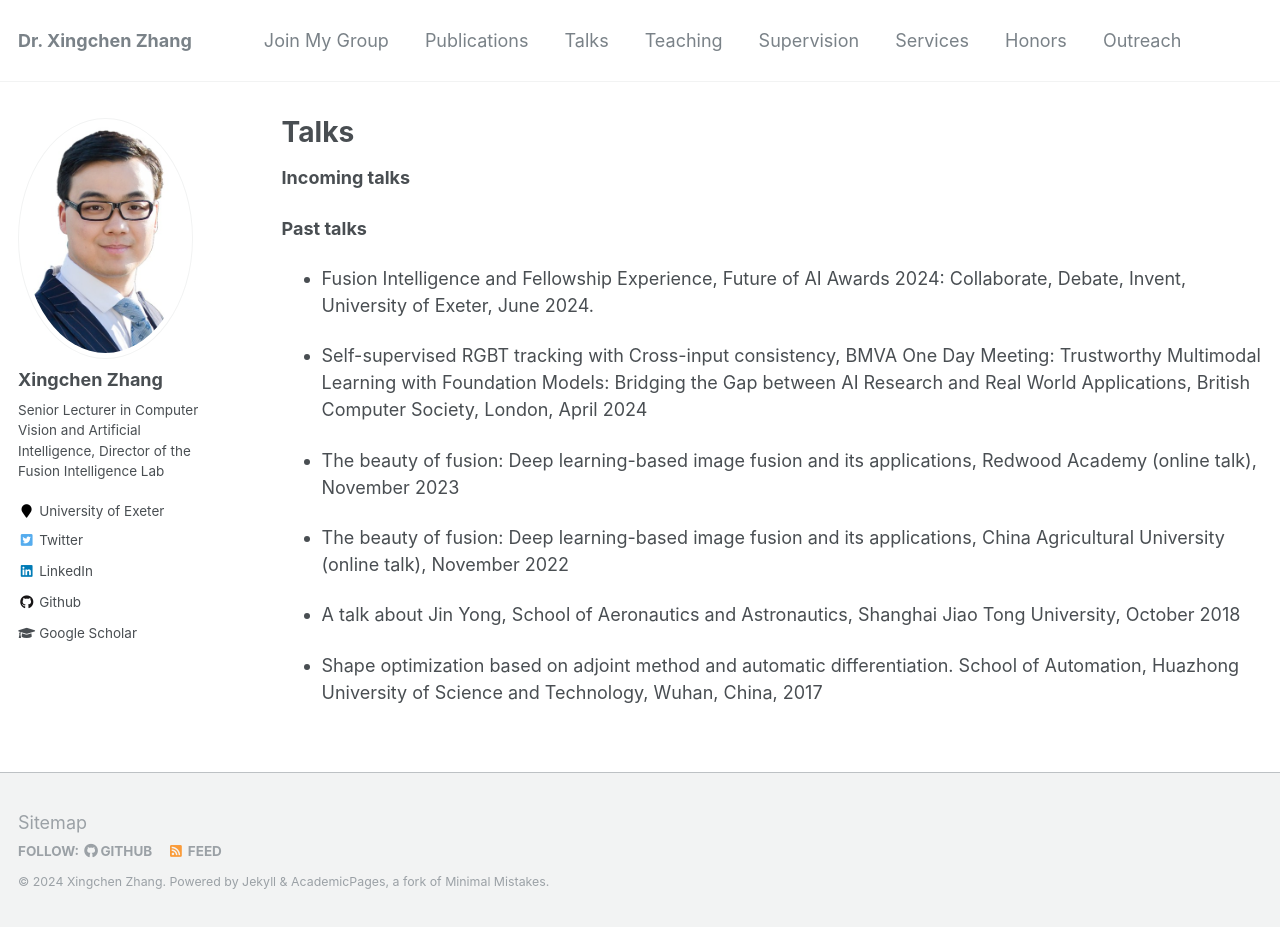
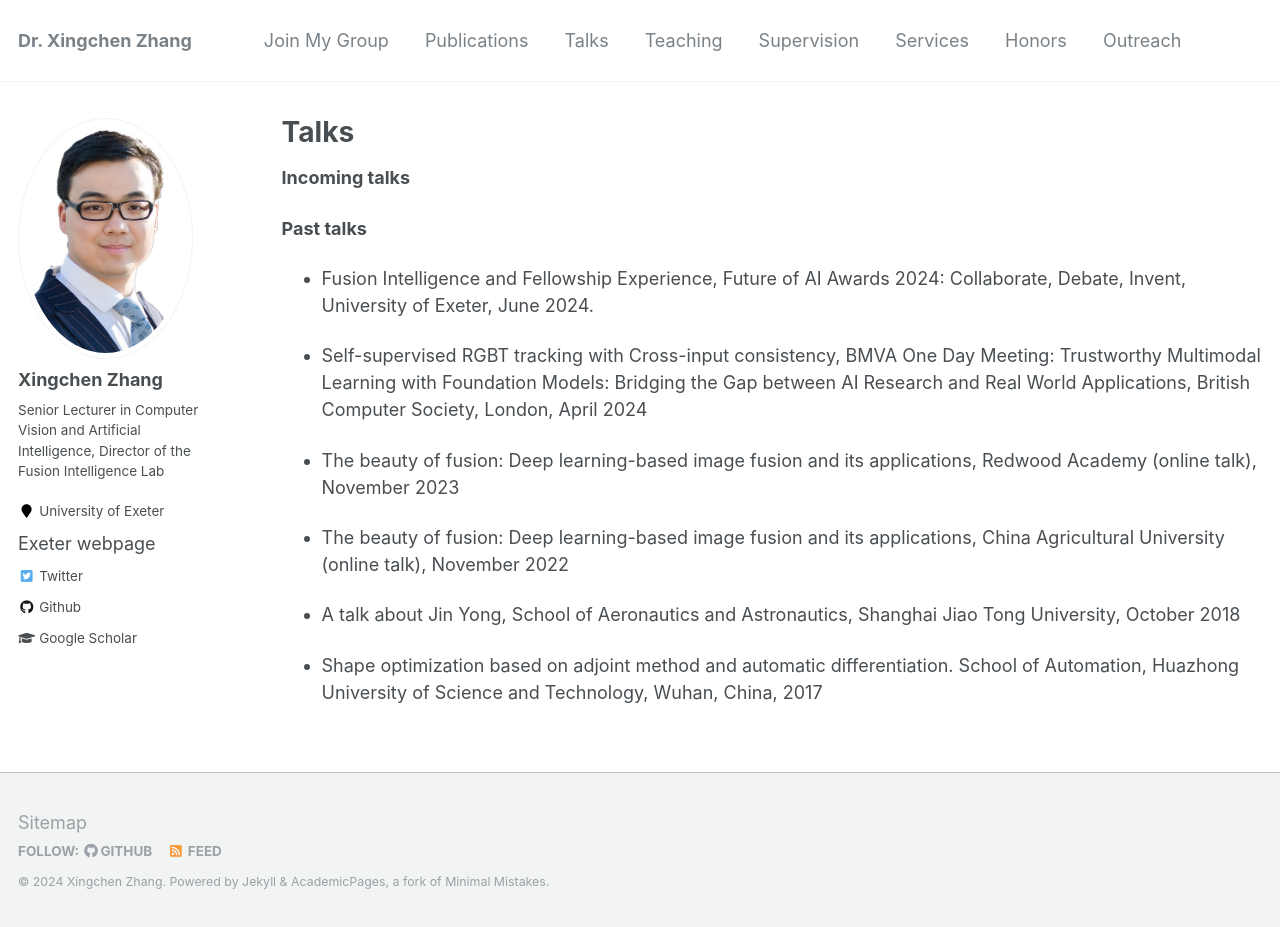
Before and after one commit to xingchenzhang/xingchenzhang.github.io, a Jekyll site: the page built from _pages/talks.md, in a window 1280 px wide and 927 px high. Built offline with Jekyll 4.4.1, drawn with Linux system fonts in a browser that asks for light colours.

Commit message:
add an Exeter webpage; remove the Linkedin link

```diff
--- a/_config.yml
+++ b/_config.yml
@@ -84,6 +84,7 @@ author:
   avatar           : "Xingchen Zhang.jpg"
   bio              : "Senior Lecturer in Computer Vision and Artificial Intelligence, Director of the Fusion Intelligence Lab"
   location         : "University of Exeter"
+  exeter_website: "https://computerscience.exeter.ac.uk/people/profile/index.php?web_id=xz569"
   employer         :
   pubmed           :
   googlescholar    : "https://scholar.google.com/citations?user=w-7b36cAAAAJ&hl=en"
@@ -102,7 +103,7 @@ author:
   instagram        :
   impactstory      : #"https://profiles.impactstory.org/u/xxxx-xxxx-xxxx-xxxx"
   lastfm           :
-  linkedin         : “https://www.linkedin.com/in/xingchen-zhang-56006794/?trk=hp-identity-name”
+  linkedin         :
   orcid            :
   pinterest        :
   soundcloud       :
--- a/_includes/author-profile.html
+++ b/_includes/author-profile.html
@@ -37,7 +37,10 @@
       {% if author.keybase %}
         <li><a href="https://keybase.io/{{ author.keybase }}"><i class="fas fa-fw fa-key" aria-hidden="true"></i> Keybase</a></li>
       {% endif %}
-       {% if author.researchgate %}
+      {% if site.author.exeter_website %}
+      <a href="{{ site.author.exeter_website }}" target="_blank">Exeter webpage</a>
+      {% endif %}
+      {% if author.researchgate %}
         <li><a href="{{ author.researchgate }}"><i class="fab fa-fw fa-researchgate" aria-hidden="true"></i> ResearchGate</a></li>
       {% endif %}
       {% if author.twitter %}
```
